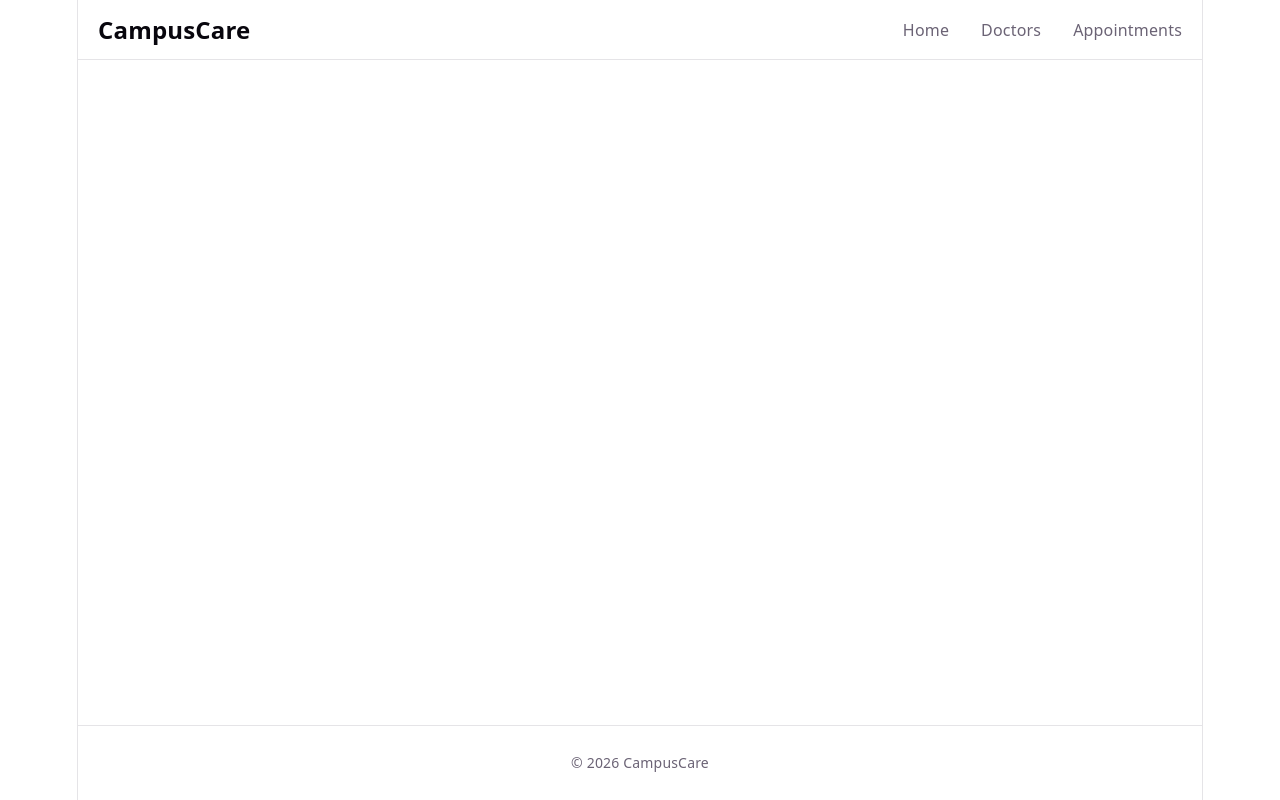
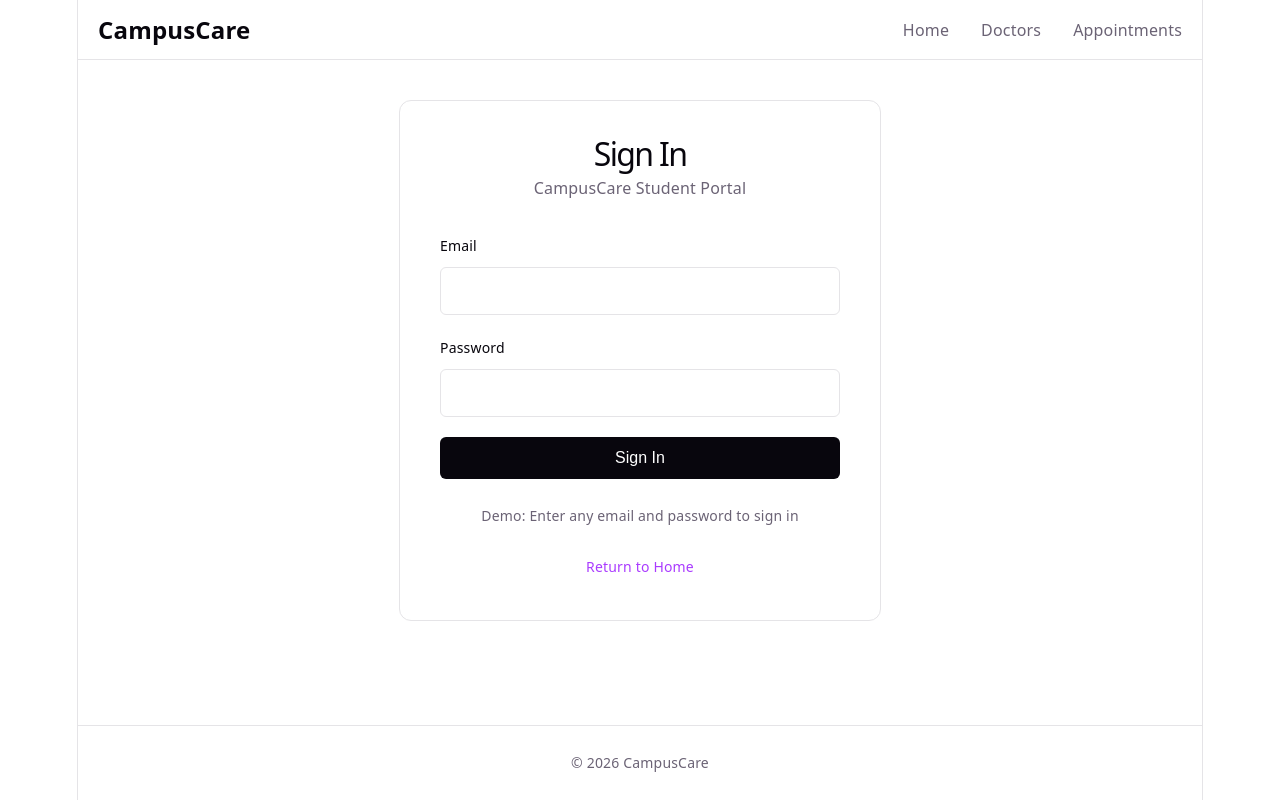
Before and after one commit to TEMESGENABDISSA/CampusCare, a React (Vite) app: page /signin in a window 1280 px wide. Built offline with nearby package versions, Linux system fonts and the light colour scheme.

Commit message:
protect appointment booking route

```diff
--- a/src/App.jsx
+++ b/src/App.jsx
@@ -6,6 +6,8 @@ import DoctorDetail from './doctors/DoctorDetail'
 import Booking from './booking/Booking'
 import Confirmation from './booking/Confirmation'
 import AppointmentHistory from './appointments/AppointmentHistory'
+import SignIn from './auth/SignIn'
+import RequireAuth from './auth/RequireAuth'
 
 function App() {
   return (
@@ -14,9 +16,18 @@ function App() {
         <Route path="/" element={<Home />} />
         <Route path="/doctors" element={<Doctors />} />
         <Route path="/doctors/:id" element={<DoctorDetail />} />
-        <Route path="/doctors/:id/book" element={<Booking />} />
+        <Route path="/doctors/:id/book" element={
+          <RequireAuth>
+            <Booking />
+          </RequireAuth>
+        } />
         <Route path="/confirmation" element={<Confirmation />} />
-        <Route path="/appointments" element={<AppointmentHistory />} />
+        <Route path="/appointments" element={
+          <RequireAuth>
+            <AppointmentHistory />
+          </RequireAuth>
+        } />
+        <Route path="/signin" element={<SignIn />} />
       </Routes>
     </Layout>
   )
--- /dev/null
+++ b/src/auth/RequireAuth.jsx
@@ -0,0 +1,14 @@
+import { Navigate } from 'react-router-dom'
+import { useAuth } from './AuthContext'
+
+function RequireAuth({ children }) {
+  const { user } = useAuth()
+
+  if (!user) {
+    return <Navigate to="/signin" replace />
+  }
+
+  return children
+}
+
+export default RequireAuth
--- /dev/null
+++ b/src/auth/SignIn.css
@@ -0,0 +1,88 @@
+.signin {
+  padding: 40px 20px;
+}
+
+.signin-card {
+  max-width: 400px;
+  margin: 0 auto;
+  padding: 40px;
+  border: 1px solid var(--border);
+  border-radius: 12px;
+  background: var(--bg);
+  text-align: center;
+}
+
+.signin-heading {
+  font-size: 32px;
+  margin: 0 0 8px 0;
+  color: var(--text-h);
+}
+
+.signin-subtitle {
+  font-size: 16px;
+  margin: 0 0 32px 0;
+  color: var(--text);
+}
+
+.signin-form {
+  text-align: left;
+  margin-bottom: 24px;
+}
+
+.form-group {
+  margin-bottom: 20px;
+}
+
+.form-group label {
+  display: block;
+  font-size: 14px;
+  margin-bottom: 8px;
+  color: var(--text-h);
+  font-weight: 500;
+}
+
+.form-group input {
+  width: 100%;
+  padding: 12px 16px;
+  font-size: 16px;
+  border: 1px solid var(--border);
+  border-radius: 6px;
+  background: var(--bg);
+  color: var(--text);
+  box-sizing: border-box;
+  font-family: inherit;
+}
+
+.form-group input:focus {
+  outline: 2px solid var(--accent);
+  outline-offset: 2px;
+}
+
+.signin-button {
+  width: 100%;
+  font-size: 16px;
+  padding: 12px 32px;
+  border-radius: 6px;
+  color: var(--bg);
+  background: var(--text-h);
+  border: none;
+  cursor: pointer;
+  transition: opacity 0.2s;
+}
+
+.signin-button:hover {
+  opacity: 0.8;
+}
+
+.signin-note {
+  font-size: 14px;
+  color: var(--text);
+  margin: 16px 0 24px 0;
+}
+
+.home-link {
+  display: block;
+  font-size: 14px;
+  color: var(--accent);
+  text-decoration: none;
+}
--- /dev/null
+++ b/src/auth/SignIn.jsx
@@ -0,0 +1,64 @@
+import { useState } from 'react'
+import { useNavigate, Link } from 'react-router-dom'
+import { useAuth } from './AuthContext'
+import './SignIn.css'
+
+function SignIn() {
+  const [email, setEmail] = useState('')
+  const [password, setPassword] = useState('')
+  const { signIn } = useAuth()
+  const navigate = useNavigate()
+
+  const handleSubmit = (e) => {
+    e.preventDefault()
+    signIn(email, password)
+    navigate('/doctors')
+  }
+
+  return (
+    <div className="signin">
+      <div className="signin-card">
+        <h1 className="signin-heading">Sign In</h1>
+        <p className="signin-subtitle">CampusCare Student Portal</p>
+
+        <form className="signin-form" onSubmit={handleSubmit}>
+          <div className="form-group">
+            <label htmlFor="email">Email</label>
+            <input
+              type="email"
+              id="email"
+              value={email}
+              onChange={(e) => setEmail(e.target.value)}
+              required
+            />
+          </div>
+
+          <div className="form-group">
+            <label htmlFor="password">Password</label>
+            <input
+              type="password"
+              id="password"
+              value={password}
+              onChange={(e) => setPassword(e.target.value)}
+              required
+            />
+          </div>
+
+          <button type="submit" className="signin-button">
+            Sign In
+          </button>
+        </form>
+
+        <p className="signin-note">
+          Demo: Enter any email and password to sign in
+        </p>
+
+        <Link to="/" className="home-link">
+          Return to Home
+        </Link>
+      </div>
+    </div>
+  )
+}
+
+export default SignIn
```
